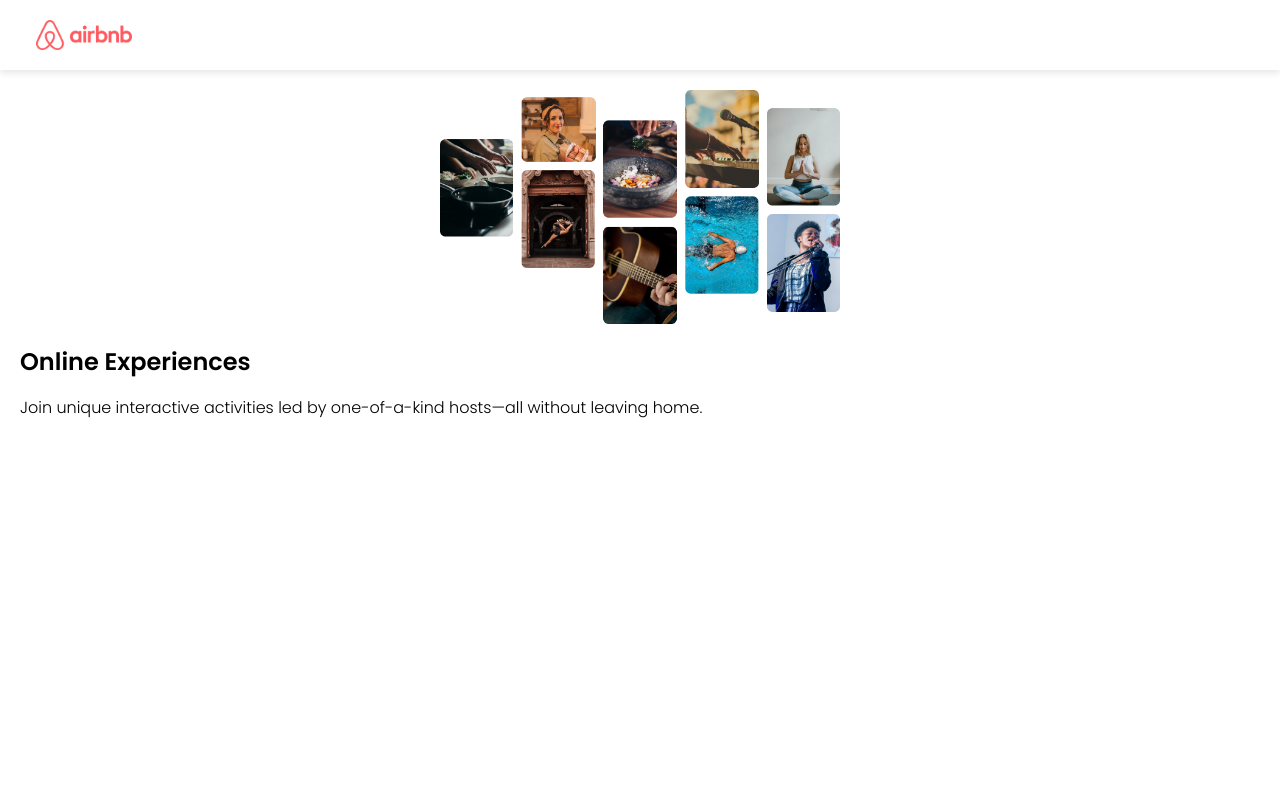
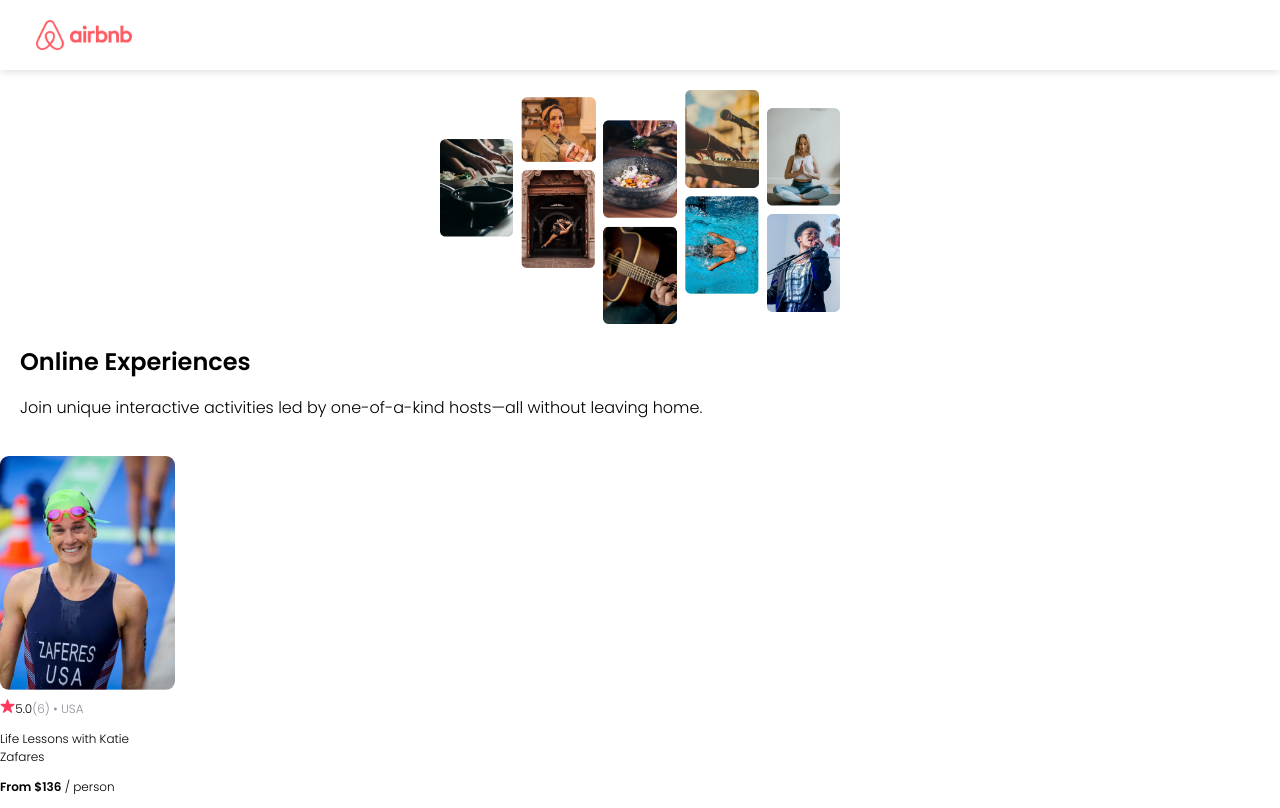
Before and after one commit to Jatsekku/airbnb-clone-react, a React (Vite) app: page / in a window 1280 px wide. Built offline with nearby package versions, Linux system fonts and the light colour scheme.

Commit message:
App/Components: Add reusable card component
This commit provides code for card component which is used
as container for each "online experience".

```diff
--- a/src/App.jsx
+++ b/src/App.jsx
@@ -1,11 +1,22 @@
 import Navbar from './components/Navbar'
 import Hero from './components/Hero'
+import Card from './components/Card'
+
+import katie_zaferes from './assets/katie-zaferes.png'
 
 export default function App() {
   return (
     <div>
       <Navbar />
       <Hero />
+      <Card
+        img={katie_zaferes}
+        rating="5.0"
+        reviewCount={6}
+        country="USA"
+        title="Life Lessons with Katie Zafares"
+        price={136}
+      />
     </div>
   )
 }
--- /dev/null
+++ b/src/components/Card.css
@@ -0,0 +1,36 @@
+.card--gray {
+    color: #918E9B;
+}
+
+.card--price {
+    font-weight: bold;
+    margin-top: auto;
+}
+
+.card--container {
+    width: 175px;
+    font-size: 12px;
+    flex: 0 0 auto;
+    display: flex;
+    flex-direction: column;
+}
+
+.card--image {
+    width: 100%;
+    border-radius: 9px;
+    margin-bottom: 9px;
+}
+
+.card--stats {
+    display: flex;
+    align-items: center;
+}
+
+.card--star {
+    height: 14px;
+}
+
+.card--title {
+    overflow: hidden;
+    text-overflow: ellipsis;
+}
--- /dev/null
+++ b/src/components/Card.jsx
@@ -0,0 +1,18 @@
+import './Card.css'
+import star from '../assets/star.png'
+
+export default function Card(props) {
+    return (
+        <div className="card--container">
+            <img className="card--image" src={props.img}/>
+            <div className="card-stats">
+                <img className="card--star" src={star}/>
+                <span>{props.rating}</span>
+                <span className="card--gray">({props.reviewCount}) • </span>
+                <span className="card--gray">{props.country}</span>
+                <p className="card--title">{props.title}</p>
+                <p> <span className="card--price">From ${props.price}</span> / person </p>
+            </div>
+        </div>
+    )
+}
```
Also changed, not shown: src/assets/katie-zaferes.png (added), src/assets/star.png (added).
